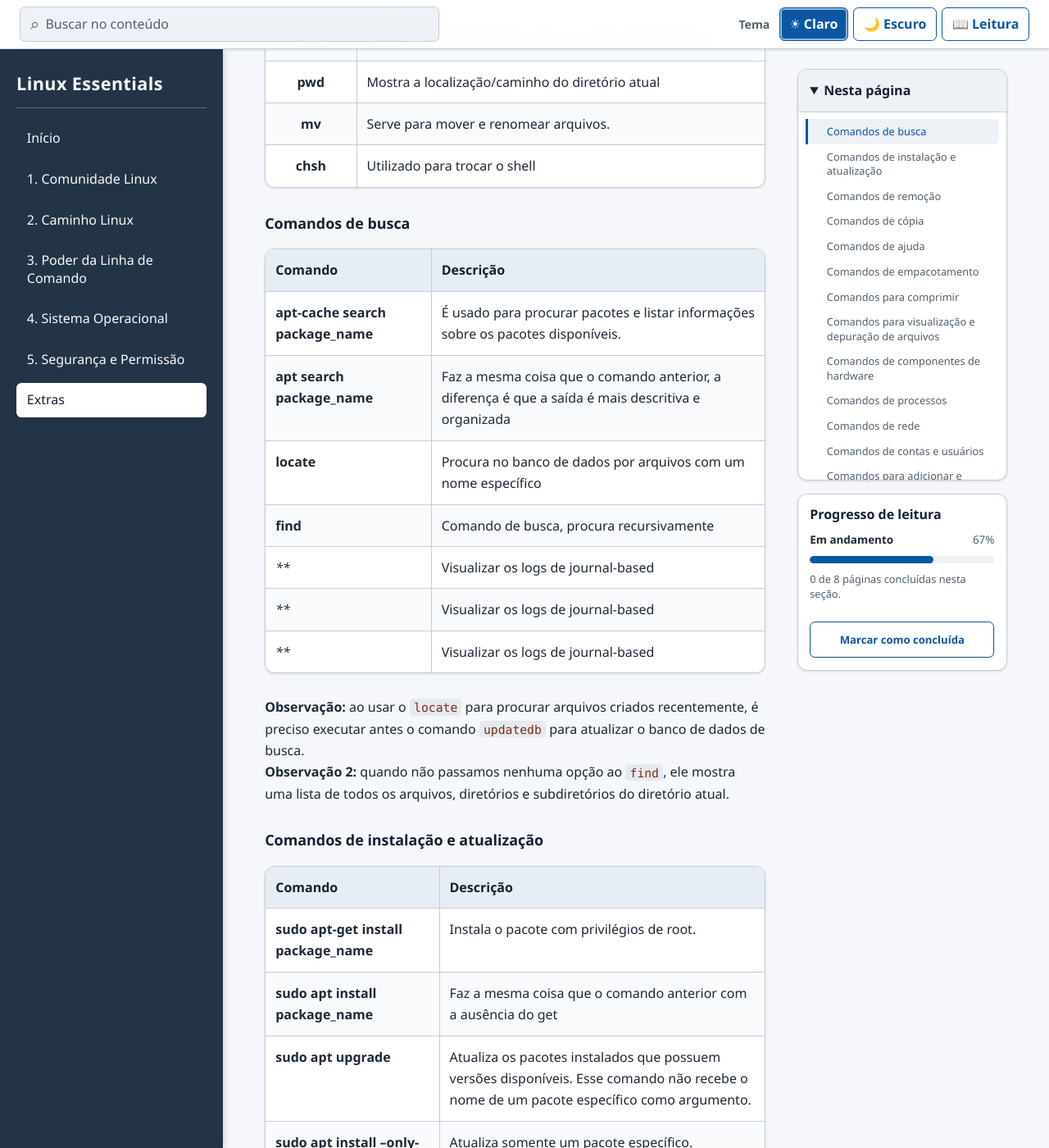
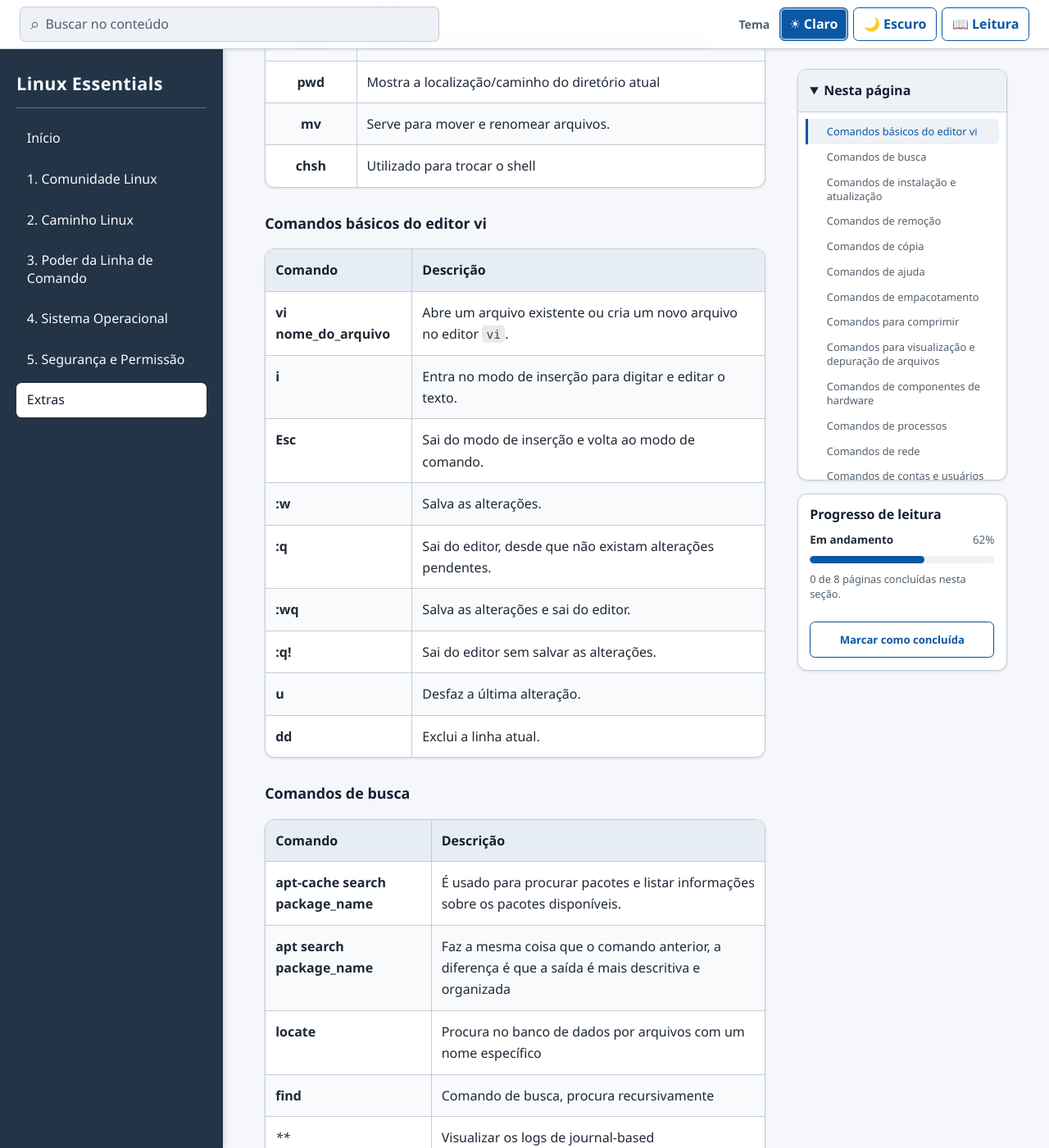
Before and after one commit to jocelinoFG017/linux-essentials, a Jekyll site: the page built from 05-materiais-complementares/lista-de-comandos.md, in a window 1280 px wide and 1400 px high, scrolled down 2906 px. Shown: the whole window at 82% size. Built offline with Jekyll 4.4.1, drawn with Linux system fonts in a browser that asks for light colours; nearby versions of some CDN libraries.

Commit message:
feat: adiciona comandos básico do vi

```diff
--- a/05-materiais-complementares/lista-de-comandos.md
+++ b/05-materiais-complementares/lista-de-comandos.md
@@ -57,6 +57,20 @@ title: Lista de comandos
 | **pwd**        | Mostra a localização/caminho do diretório atual      |
 | **mv**        | Serve para mover e renomear arquivos.      |
 | **chsh**        | Utilizado para trocar o shell      |
+
+#### Comandos básicos do editor vi
+
+| Comando  | Descrição        |
+|----------|------------------|
+| **vi nome_do_arquivo** | Abre um arquivo existente ou cria um novo arquivo no editor `vi`. |
+| **i** | Entra no modo de inserção para digitar e editar o texto. |
+| **Esc** | Sai do modo de inserção e volta ao modo de comando. |
+| **:w** | Salva as alterações. |
+| **:q** | Sai do editor, desde que não existam alterações pendentes. |
+| **:wq** | Salva as alterações e sai do editor. |
+| **:q!** | Sai do editor sem salvar as alterações. |
+| **u** | Desfaz a última alteração. |
+| **dd** | Exclui a linha atual. |
 
 
 #### Comandos de busca
```
